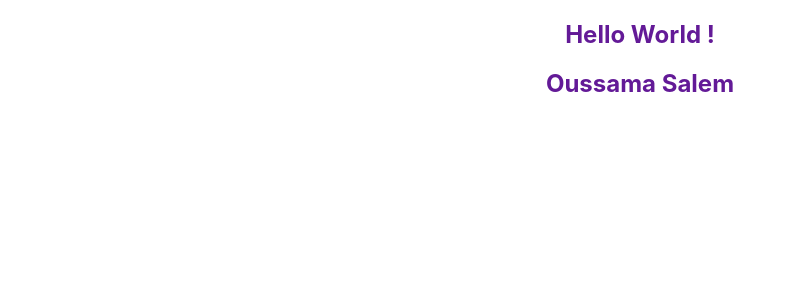
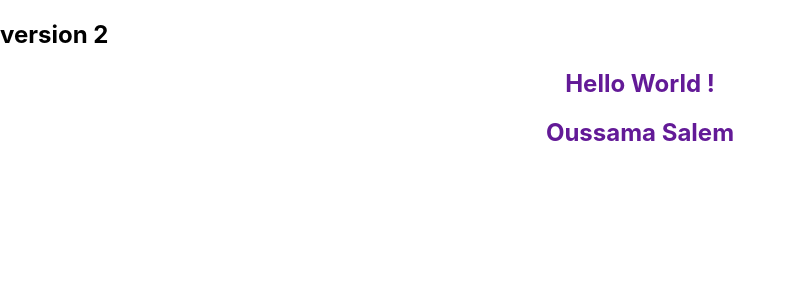
Before and after one commit to oussamasalem/ReactProject, a React (Create React App) app in the folder my-app/: page / in a window 1280 px wide. Shown: the top 300 px of the page, without its empty margins (0-796 px from the left). Built offline with nearby package versions, Linux system fonts and the light colour scheme.

Commit message:
add more page

```diff
--- a/my-app/src/App.js
+++ b/my-app/src/App.js
@@ -3,7 +3,7 @@
 function App() {
   return (
   <section>
-
+    <h1>version 2</h1>
     <h1 className="title">hello world !</h1>
     <h2>oussama salem</h2>
   </section>
```
